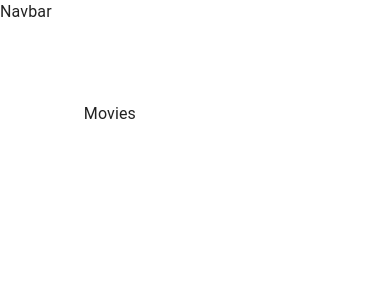
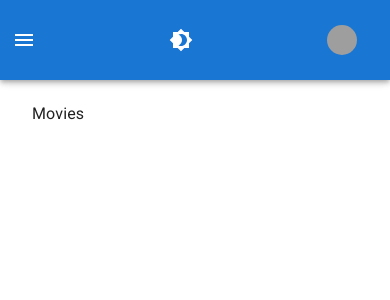
Before and after one commit to goktugs/react-filmflix-app, a React (Create React App) app: page / in a window 390 px wide. Shown: the top 300 px of the page. Built offline with nearby package versions, Linux system fonts and the light colour scheme; grey boxes are pictures that could not be loaded.

Commit message:
Add Nasvbar

```diff
--- a/public/index.html
+++ b/public/index.html
@@ -10,6 +10,10 @@
       content="Web site created using create-react-app"
     />
     <link rel="apple-touch-icon" href="%PUBLIC_URL%/logo192.png" />
+    <link
+      rel="stylesheet"
+      href="https://fonts.googleapis.com/css?family=Roboto:300,400,500,700&display=swap"
+    />
     <!--
       manifest.json provides metadata used when your web app is installed on a
       user's mobile device or desktop. See https://developers.google.com/web/fundamentals/web-app-manifest/
--- a/src/components/Navbar/Navbar.js
+++ b/src/components/Navbar/Navbar.js
@@ -1,5 +1,73 @@
 import React from 'react';
+import {
+  AppBar,
+  IconButton,
+  Toolbar,
+  Drawer,
+  Button,
+  Avatar,
+  useMediaQuery,
+} from '@mui/material';
+import {
+  Menu,
+  AccountCircle,
+  Brightness4,
+  Brightness7,
+} from '@mui/icons-material';
+import { Link } from 'react-router-dom';
+import useStyles from './styles';
+import { useTheme } from '@mui/material/styles';
 
 export default function Navbar() {
-  return <div>Navbar</div>;
+  const classes = useStyles();
+  const isMobile = useMediaQuery('(max-width:600px)');
+  const theme = useTheme();
+  const isAuthenticated = true;
+
+  return (
+    <>
+      <AppBar position="fixed">
+        <Toolbar className={classes.toolbar}>
+          {isMobile && (
+            <IconButton
+              color="inherit"
+              edge="start"
+              style={{ outline: 'none' }}
+              onClick={() => {}}
+              className={classes.menuButton}
+            >
+              <Menu />
+            </IconButton>
+          )}
+          <IconButton color="inherit" sx={{ ml: 1 }} onClick={() => {}}>
+            {theme.palette.mode === 'dark' ? <Brightness7 /> : <Brightness4 />}
+          </IconButton>
+          {!isMobile && 'Search...'}
+          <div>
+            {!isAuthenticated ? (
+              <Button color="inherit" onClick={() => {}}>
+                Login &nbsp; <AccountCircle />
+              </Button>
+            ) : (
+              <Button
+                color="inherit"
+                component={Link}
+                to={`/profile/:id`}
+                className={classes.linkButton}
+                onClick={() => {}}
+              >
+                {!isMobile && <>My Movies &nbsp;</>}
+                <Avatar
+                  style={{ width: 30, height: 30 }}
+                  alt="Profile"
+                  src="https://cdn.pixabay.com/photo/2016/08/08/09/17/avatar-1577909_960_720.png"
+                />
+              </Button>
+            )}
+          </div>
+          {!isMobile && 'Search...'}
+        </Toolbar>
+      </AppBar>
+    </>
+  );
 }
--- /dev/null
+++ b/src/components/Navbar/styles.js
@@ -0,0 +1,20 @@
+import { makeStyles } from '@mui/styles';
+
+export default makeStyles((theme) => ({
+  toolbar: {
+    height: '80px',
+    display: 'flex',
+    justifyContent: 'space-between',
+    marginLeft: '240px',
+    [theme.breakpoints.down('sm')]: {
+      marginLeft: 0,
+      flexWrap: 'wrap',
+    },
+  },
+  menuButton: {
+    marginRight: theme.spacing(2),
+    [theme.breakpoints.up('sm')]: {
+      display: 'none',
+    },
+  },
+}));
--- a/src/index.js
+++ b/src/index.js
@@ -3,12 +3,17 @@
 import './index.css';
 import App from './App';
 import { BrowserRouter } from 'react-router-dom';
+import { createTheme, ThemeProvider } from '@mui/material/styles';
+
+const theme = createTheme({});
 
 const root = ReactDOM.createRoot(document.getElementById('root'));
 root.render(
   <React.StrictMode>
-    <BrowserRouter>
-      <App />
-    </BrowserRouter>
+    <ThemeProvider theme={theme}>
+      <BrowserRouter>
+        <App />
+      </BrowserRouter>
+    </ThemeProvider>
   </React.StrictMode>
 );
```
